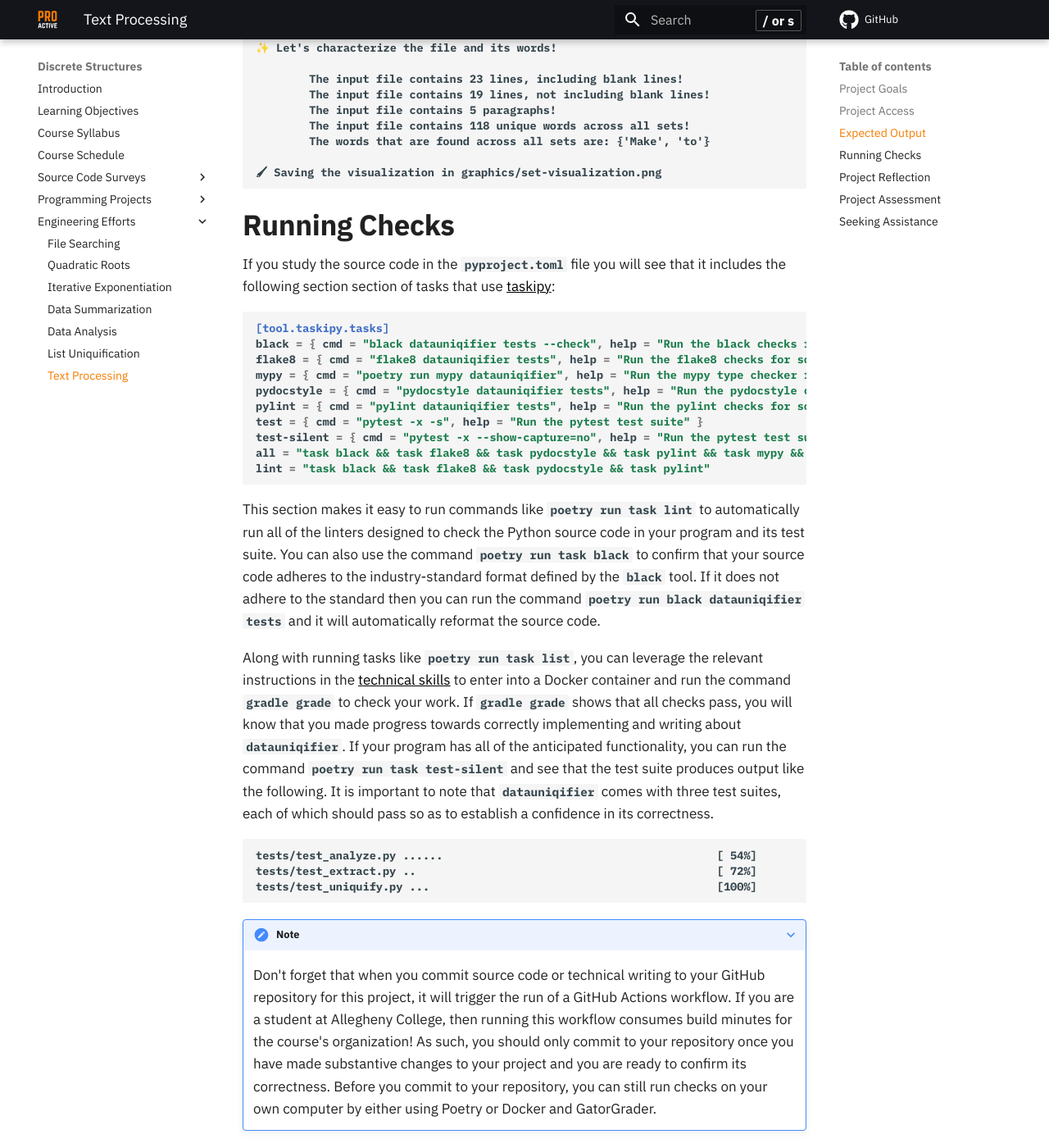
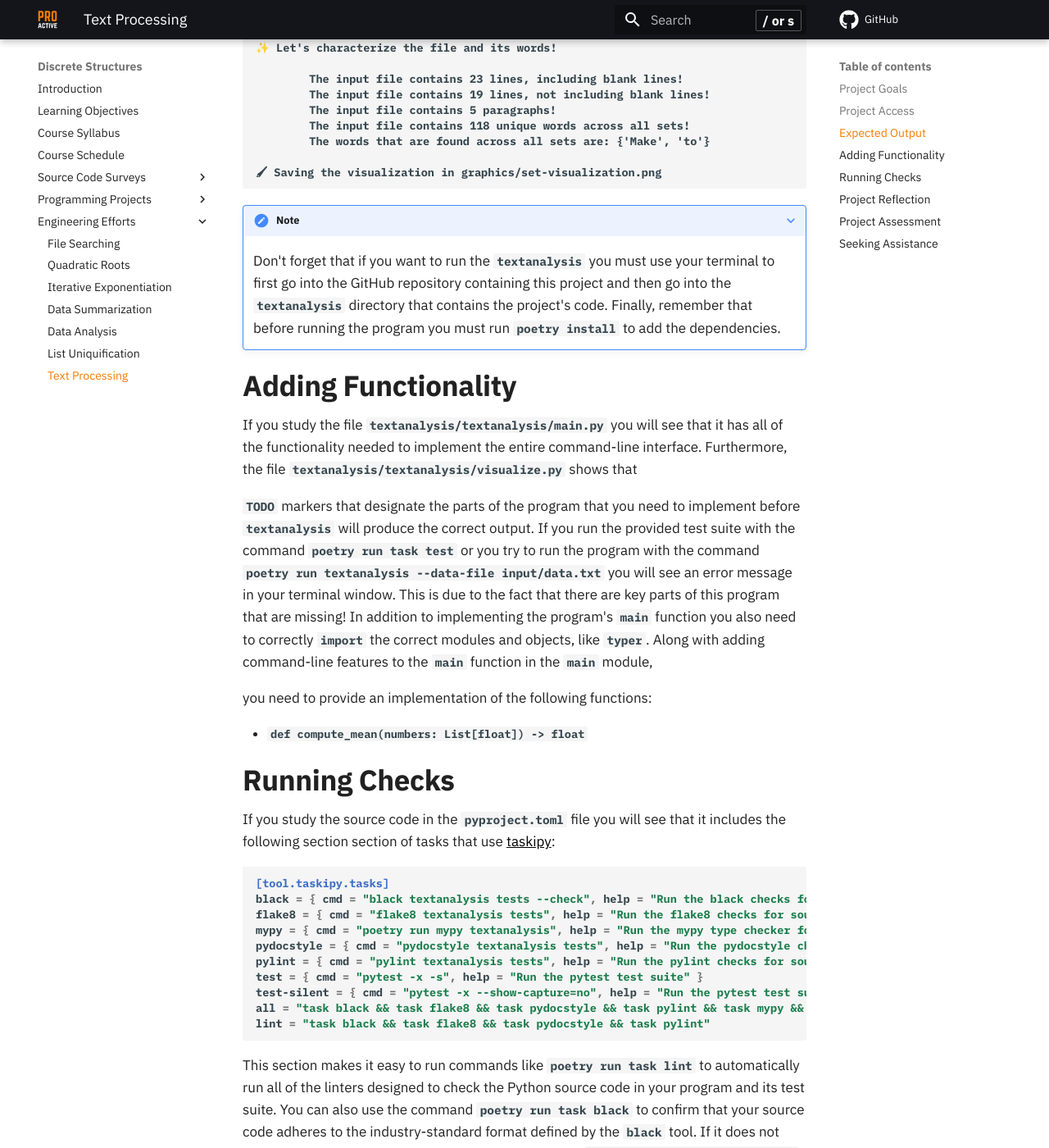
Before and after one commit to ProactiveProgrammers/www.proactiveprogrammers.com, an MkDocs documentation site: the page built from docs/discrete-structures/engineering-efforts/text-analysis.md, in a window 1280 px wide and 1400 px high, scrolled down 1629 px. Shown: the whole window at 82% size. Built offline with MkDocs 1.6.1 and Material for MkDocs 9.7.7, drawn with Linux system fonts in a browser that asks for light colours; comment, search, counter and statistics services are not loaded; some of the changed text lies outside the part shown.

Commit message:
fix: Use the correct name for the program in text-analysis.md.

````diff
--- a/docs/discrete-structures/engineering-efforts/text-analysis.md
+++ b/docs/discrete-structures/engineering-efforts/text-analysis.md
@@ -80,6 +80,35 @@ overlap between the words in the document's paragraphs?
 🖌 Saving the visualization in graphics/set-visualization.png
 ```
 
+???+ note
+
+    Don't forget that if you want to run the `textanalysis` you must use your
+    terminal to first go into the GitHub repository containing this project and
+    then go into the `textanalysis` directory that contains the project's
+    code. Finally, remember that before running the program you must run `poetry
+    install` to add the dependencies.
+
+## Adding Functionality
+
+If you study the file `textanalysis/textanalysis/main.py` you will see that it
+has all of the functionality needed to implement the entire command-line
+interface. Furthermore, the file `textanalysis/textanalysis/visualize.py` shows
+that
+
+`TODO` markers that designate the parts of the program that you need to
+implement before `textanalysis` will produce the correct output. If you run the
+provided test suite with the command `poetry run task test` or you try to run
+the program with the command `poetry run textanalysis --data-file
+input/data.txt` you will see an error message in your terminal window. This is
+due to the fact that there are key parts of this program that are missing! In
+addition to implementing the program's `main` function you also need to
+correctly `import` the correct modules and objects, like `typer`. Along with
+adding command-line features to the `main` function in the `main` module,
+
+you need to provide an implementation of the following functions:
+
+- `def compute_mean(numbers: List[float]) -> float`
+
 ## Running Checks
 
 If you study the source code in the `pyproject.toml` file you will see that it
@@ -88,11 +117,11 @@ includes the following section section of tasks that use
 
 ```toml
 [tool.taskipy.tasks]
-black = { cmd = "black datauniqifier tests --check", help = "Run the black checks for source code format" }
-flake8 = { cmd = "flake8 datauniqifier tests", help = "Run the flake8 checks for source code documentation" }
-mypy = { cmd = "poetry run mypy datauniqifier", help = "Run the mypy type checker for potential type errors" }
-pydocstyle = { cmd = "pydocstyle datauniqifier tests", help = "Run the pydocstyle checks for source code documentation" }
-pylint = { cmd = "pylint datauniqifier tests", help = "Run the pylint checks for source code documentation" }
+black = { cmd = "black textanalysis tests --check", help = "Run the black checks for source code format" }
+flake8 = { cmd = "flake8 textanalysis tests", help = "Run the flake8 checks for source code documentation" }
+mypy = { cmd = "poetry run mypy textanalysis", help = "Run the mypy type checker for potential type errors" }
+pydocstyle = { cmd = "pydocstyle textanalysis tests", help = "Run the pydocstyle checks for source code documentation" }
+pylint = { cmd = "pylint textanalysis tests", help = "Run the pylint checks for source code documentation" }
 test = { cmd = "pytest -x -s", help = "Run the pytest test suite" }
 test-silent = { cmd = "pytest -x --show-capture=no", help = "Run the pytest test suite without showing output" }
 all = "task black && task flake8 && task pydocstyle && task pylint && task mypy && task test"
@@ -104,7 +133,7 @@ automatically run all of the linters designed to check the Python source code in
 your program and its test suite. You can also use the command `poetry run task
 black` to confirm that your source code adheres to the industry-standard format
 defined by the `black` tool. If it does not adhere to the standard then you can
-run the command `poetry run black datauniqifier tests` and it will automatically
+run the command `poetry run black textanalysis tests` and it will automatically
 reformat the source code.
 
 Along with running tasks like `poetry run task list`, you can leverage the
@@ -112,17 +141,7 @@ relevant instructions in the [technical
 skills](/proactive-skills/introduction-proactive-skills/) to enter into a Docker
 container and run the command `gradle grade` to check your work. If `gradle
 grade` shows that all checks pass, you will know that you made progress towards
-correctly implementing and writing about `datauniqifier`. If your program has
-all of the anticipated functionality, you can run the command `poetry run task
-test-silent` and see that the test suite produces output like the following. It
-is important to note that `datauniqifier` comes with three test suites, each of
-which should pass so as to establish a confidence in its correctness.
-
-```
-tests/test_analyze.py ......                                         [ 54%]
-tests/test_extract.py ..                                             [ 72%]
-tests/test_uniquify.py ...                                           [100%]
-```
+correctly implementing and writing about `textanalysis`.
 
 ???+ note
 
````
